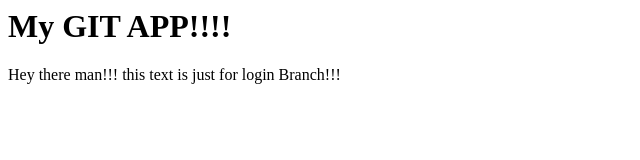
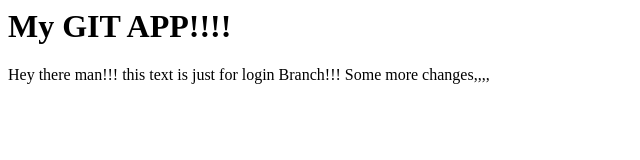
Before and after one commit to AdamJC-Git/GitHubTutorialPractise, a plain HTML site: page Index.html in a window 1280 px wide. Shown: the whole page, without its empty margins (0-640 px from the left). Drawn offline with Linux system fonts and the light colour scheme.

Commit message:
A small change in Index.html to PUSH

```diff
--- a/Index.html
+++ b/Index.html
@@ -7,5 +7,6 @@
 <h1>My GIT APP!!!!</h1>
 Hey there man!!!
 this text is just for login Branch!!!
+Some more changes,,,,
 </body>
 </html>
```
